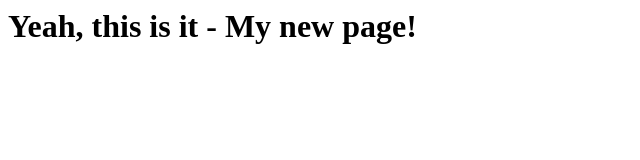
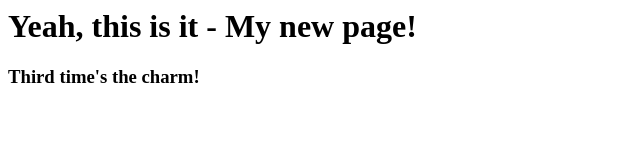
Before and after one commit to jhalls/third_one, a plain HTML site: page index.html in a window 1280 px wide. Shown: the whole page, without its empty margins (0-640 px from the left). Drawn offline with Linux system fonts and the light colour scheme.

Commit message:
third time

```diff
--- a/index.html
+++ b/index.html
@@ -1 +1,3 @@
 <h1>Yeah, this is it - My new page!</h1>
+
+<h3>Third time's the charm!</h3>
```
